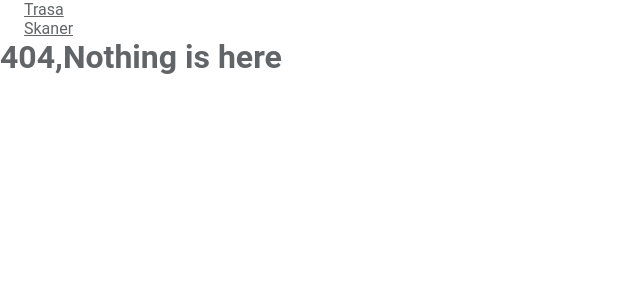
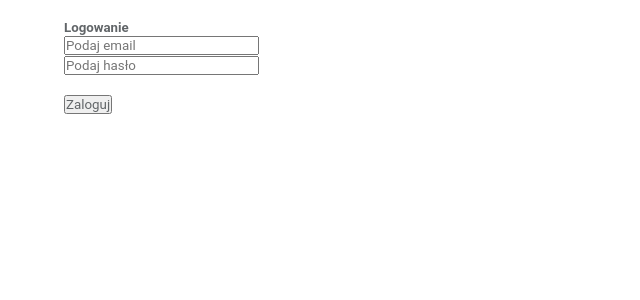
Before and after one commit to Katarzyna-Maryanska/Zitra-fry, a React app: page /login in a window 1280 px wide. Before the commit this address had no page. Shown: the top 300 px of the page, without its empty margins (0-640 px from the left). Built offline with nearby package versions, Linux system fonts and the light colour scheme.

Commit message:
add login funclionality

```diff
--- a/src/App.js
+++ b/src/App.js
@@ -3,32 +3,32 @@ import Scanner from "./Scanner/Scanner.jsx"
 import DeliveryRoute from "./DeliveryRoute/DeliveryRoute"
 import Navigation from "./Navigation/Navigation"
 import NotFound from "./NotFound/NotFound";
+import history from "./history"
 import {
-    HashRouter,
-    BrowserRouter,
+    Router,
     Route,
-    Link,
     Switch,
-    NavLink,
 } from 'react-router-dom';
+import LoginPage from "./LoginPage/LoginPage";
+import Authorized from "./Authorized";
 
-
-function App() {
+class App extends React.Component {
+    render() {
         return (
-    <BrowserRouter>
-        <div>
+            <Router history={history}>
+                    <Switch>
+                        <Route path='/login' component={LoginPage} />
+                        <Authorized loggedIn={false}>
                             <Navigation/>
-            <Switch>
-                <Route exact path='/trasa' component={DeliveryRoute} />
+                            <Route exact path='/' component={DeliveryRoute} />
+                            <Route path='/trasa' component={DeliveryRoute} />
                             <Route path='/skaner' component={Scanner} />
+                        </Authorized>
                         <Route path='*' component={NotFound} />
                     </Switch>
-        </div>
-
-        {/*<Scanner/>*/}
-        {/*<Route/>*/}
-    </BrowserRouter>
+            </Router>
         );
+    }
 }
 
 export default App;
--- /dev/null
+++ b/src/AuthService.js
@@ -0,0 +1,51 @@
+import React from 'react';
+
+export default class AuthService {
+
+    login(username, password) {
+        return new Promise((resolve, reject)=> {
+            fetch("https://private-595cf-zitrafry.apiary-mock.com/deliverers/api/login", {
+                    method: "POST",
+                    body: JSON.stringify({username, password})
+            })
+            .then((response) => {
+                if (!response.ok) {
+                    if (response.status >= 400) {
+                        reject('Failed');
+                    }
+                }
+
+                return response.json();
+            })
+            .then(token => {
+                if (token) {
+                    localStorage.setItem('token', JSON.stringify(token));
+                }
+
+                resolve(token);
+            })
+        });
+    }
+
+    response(response) {
+        console.log(response);
+
+
+        // response.text().then(text => {
+        //     const data = text && JSON.parse(text);
+        //     if (!response.ok) {
+        //         if (response.status === 401) {
+        //             logout();
+        //             location.reload(true);
+        //         }
+        //         const error = (data && data.message) || response.statusText;
+        //         return Promise.reject(error);
+        //     }
+        //     return data;
+        // });
+    }
+
+    logout() {
+        localStorage.removeItem('user');
+    }
+}
--- /dev/null
+++ b/src/Authorized.jsx
@@ -0,0 +1,19 @@
+import React from 'react';
+import history from './history';
+
+class Authorized extends React.Component {
+    componentDidMount() {
+        if (!this.props.loggedIn) {
+            history.push('/login');
+        }
+    }
+
+    render() {
+        if (this.props.loggedIn) {
+            return this.props.children;
+        }
+        return null;
+    }
+}
+
+export default Authorized;
--- a/src/DeliveryRoute/DeliveryRoute.css
+++ b/src/DeliveryRoute/DeliveryRoute.css
@@ -1,4 +1,3 @@
-
 .list-group-item .card-header {
     margin: 0 auto;
     width: 90vw;
@@ -10,6 +9,6 @@
 
 .flex {
     display: flex;
-    justify-content: space-around;
+    justify-content: space-between;
     align-items: center;
 }
--- a/src/DeliveryRoute/DeliveryRoute.jsx
+++ b/src/DeliveryRoute/DeliveryRoute.jsx
@@ -1,7 +1,32 @@
 import React from 'react';
 import './DeliveryRoute.css';
+import history from "../history"
 
 class DeliveryRoute extends React.Component{
+    constructor(props) {
+        super(props);
+        this.state = {
+            pickUpPoints: []
+        };
+    }
+
+    componentDidMount() {
+        this.getPickUpPoints()
+    }
+
+    getPickUpPoints() {
+        fetch("https://private-595cf-zitrafry.apiary-mock.com/deliverers/api/routes")
+            .then(response => response.json())
+            .then(route => this.setState({pickUpPoints: route.pickUpPoints}));
+    }
+
+    checkIn() {
+        fetch("https://private-595cf-zitrafry.apiary-mock.com/deliverers/api/pick-up-points/pickUpPointId/check-ins",
+            {method: "post"})
+            .catch();
+            history.push("/skaner")
+    }
+
     render() {
         return (
             <div className="list-group">
@@ -9,13 +34,20 @@ class DeliveryRoute extends React.Component{
                     Adresy dostaw
                 </div>
                 <div className="list-group">
-                    <div className="list-group-item">
-                        <div className="flex">
-                            <p >Warsaw Spire,<br/>Plac Europejski 1<br/>00-844 Warszawa</p>
-                            <a href="#" className="btn btn-primary">Już jestem!</a>
-                        </div>
-
-                    </div>
+                    {this.state.pickUpPoints.map((pickUpPoint, index) => {
+                        return (
+                                <div key={index}>
+                                    <li className="list-group-item list-group-item-action flex">
+                                        {pickUpPoint.street} {pickUpPoint.biuldingNumber}<br/>
+                                        {pickUpPoint.postalCode} {pickUpPoint.city}
+                                        <button
+                                            onClick={this.checkIn}
+                                            className="btn btn-primary">Już jestem!
+                                        </button>
+                                    </li>
+                                </div>
+                            )
+                    })}
                 </div>
             </div>
         );
--- /dev/null
+++ b/src/LoginPage/LoginPage.css
@@ -0,0 +1,12 @@
+.form-group {
+    margin: 0 auto;
+    width: 90vw;
+}
+
+.btn-primary {
+    margin-top: 20px;
+}
+
+h5 {
+    margin-top: 20px;
+}
--- /dev/null
+++ b/src/LoginPage/LoginPage.jsx
@@ -0,0 +1,65 @@
+import React from 'react';
+import "./LoginPage.css"
+import AuthService from "../AuthService";
+
+class LoginPage extends React.Component {
+    constructor(props) {
+        super(props);
+
+        this.state = {
+            username: "",
+            password: "",
+        };
+    }
+
+    onUsernameChangeHandler = (event) => {
+        this.setState({username: event.target.value})
+    };
+
+    onPasswordChangeHandler = (event) => {
+        this.setState({password: event.target.value})
+    };
+
+    onSubmitHandler = (event) => {
+        event.preventDefault();
+        const authService = new AuthService();
+        authService
+            .login("a", "b")
+            .then((token) => {console.log(token)})
+            .catch((error) => console.log(error));
+    };
+
+    render() {
+        return (
+            <div className="form-group">
+                <h5>Logowanie</h5>
+                <form>
+                    <div >
+                        <label htmlFor="username" ></label>
+                        <input type="text" className="form-control"
+                               placeholder="Podaj email"
+                               value={this.state.username}
+                               onChange={this.onUsernameChangeHandler}/>
+                    </div>
+                    <div >
+                        <label htmlFor="password" ></label>
+                        <input type="password"
+                               className="form-control"
+                               placeholder="Podaj hasło"
+                               value={this.state.password}
+                               onChange={this.onPasswordChangeHandler}/>
+                    </div>
+                    <div>
+                        <button
+                            className="btn btn-primary"
+                            type="submit"
+                            onClick={this.onSubmitHandler}
+                        >Zaloguj</button>
+                    </div>
+                </form>
+            </div>
+        )
+    }
+}
+
+export default LoginPage
--- a/src/Navigation/Navigation.jsx
+++ b/src/Navigation/Navigation.jsx
@@ -1,11 +1,7 @@
 import React from 'react';
 import "./Navigation.css"
 import {
-    HashRouter,
-    Route,
-    Link,
-    Switch,
-    NavLink,
+    Link
 } from 'react-router-dom';
 
 class Navigation extends React.Component{
--- a/src/Scanner/Scanner.jsx
+++ b/src/Scanner/Scanner.jsx
@@ -15,9 +15,9 @@ class Scanner extends React.Component {
     }
 
     getProduct() {
-        fetch("https://private-595cf-zitrafry.apiary-mock.com/api/deliveries/{deliveryId}/products")
-            .then(resp => resp.json())
-            .then(resp => this.setState({products: resp}))
+        fetch("https://private-595cf-zitrafry.apiary-mock.com/deliverers/api/deliveries/deliveryId/products")
+            .then(response => response.json())
+            .then(response => this.setState({products: response}))
     }
 
     render() {
--- /dev/null
+++ b/src/history.js
@@ -0,0 +1,2 @@
+import { createBrowserHistory } from "history";
+export default createBrowserHistory();
```
Lines whose indentation alone changed are shown as unchanged.
